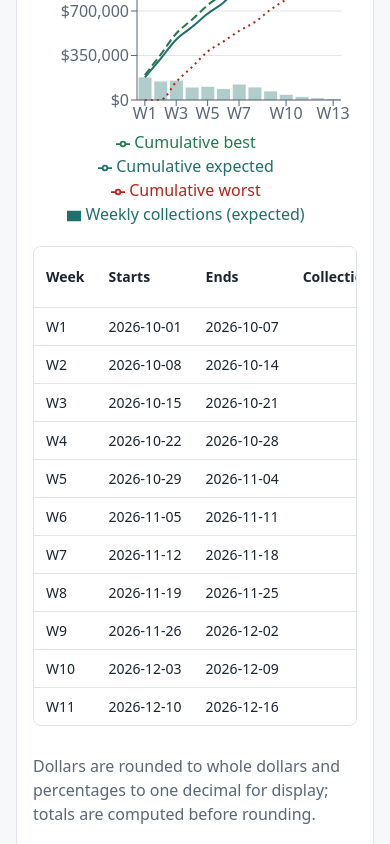
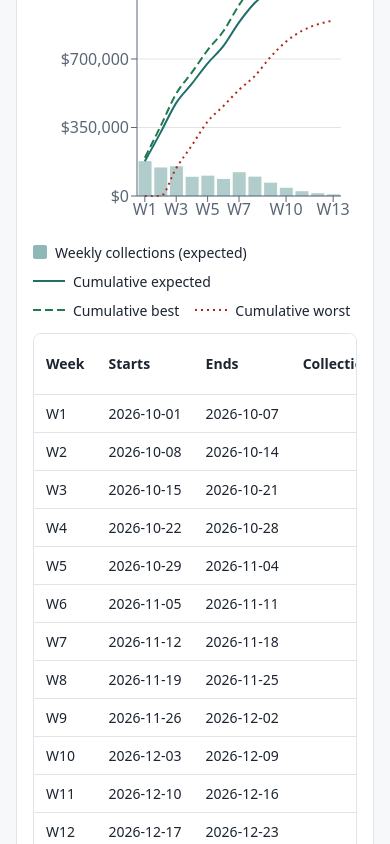
Before and after one commit to bryankiansarmen/cashcast, a React (Vite) app: page / in a window 390 px wide. Shown: the part 1980-2824 px from the top of the page. Built offline with nearby package versions, Linux system fonts and the light colour scheme.

Commit message:
fix(ui): polish responsive layout

```diff
--- a/src/ui/components/DataTable.tsx
+++ b/src/ui/components/DataTable.tsx
@@ -21,6 +21,8 @@ interface Props<T> {
   empty?: ReactNode;
   initialSort?: { key: string; dir: SortDir };
   onExplain?: (id: ExplainId) => void;
+  /** Show every row without a vertical scroll box (still scrolls sideways when too wide). */
+  full?: boolean;
 }
 
 export default function DataTable<T>({
@@ -31,6 +33,7 @@ export default function DataTable<T>({
   empty,
   initialSort,
   onExplain,
+  full,
 }: Props<T>) {
   const [sort, setSort] = useState(initialSort);
   const sortCol = columns.find((c) => c.key === sort?.key);
@@ -40,7 +43,12 @@ export default function DataTable<T>({
     setSort((s) => ({ key, dir: s?.key === key && s.dir === "asc" ? "desc" : "asc" }));
 
   return (
-    <div className="table-scroll" role="region" aria-label={caption} tabIndex={0}>
+    <div
+      className={`table-scroll${full ? " table-full" : ""}`}
+      role="region"
+      aria-label={caption}
+      tabIndex={0}
+    >
       <table className="table">
         <caption className="sr-only">{caption}</caption>
         <thead>
--- a/src/ui/components/ForecastChart.tsx
+++ b/src/ui/components/ForecastChart.tsx
@@ -2,7 +2,6 @@ import {
   Bar,
   CartesianGrid,
   ComposedChart,
-  Legend,
   Line,
   ResponsiveContainer,
   Tooltip,
@@ -25,9 +24,42 @@ const SERIES: Record<ScenarioId, { stroke: string; dash?: string }> = {
   worst: { stroke: "var(--color-bad)", dash: "2 4" },
 };
 
+/** The key sits under the chart, in normal flow, so it can wrap on a narrow screen without covering the plot. */
+function ChartLegend({ view }: { view: ForecastView }) {
+  return (
+    <ul className="chart-legend">
+      <li>
+        <span
+          className="swatch"
+          style={{ background: SERIES[view.scenario].stroke }}
+          aria-hidden="true"
+        />
+        Weekly collections ({SCENARIO_LABELS[view.scenario].toLowerCase()})
+      </li>
+      {(["expected", "best", "worst"] as const).map((id) => (
+        <li key={id}>
+          <svg width="32" height="12" aria-hidden="true">
+            <line
+              x1="0"
+              y1="6"
+              x2="32"
+              y2="6"
+              stroke={SERIES[id].stroke}
+              strokeWidth="2"
+              strokeDasharray={SERIES[id].dash}
+            />
+          </svg>
+          Cumulative {id}
+        </li>
+      ))}
+    </ul>
+  );
+}
+
 export default function ForecastChart({ view }: { view: ForecastView }) {
   const data = chartData(view);
   return (
+    <div>
       <div className="chart" role="img" aria-label={chartSummary(view)}>
         <ResponsiveContainer width="100%" height={320}>
           <ComposedChart data={data} margin={{ top: 8, right: 16, bottom: 8, left: 8 }}>
@@ -46,8 +78,8 @@ export default function ForecastChart({ view }: { view: ForecastView }) {
                 color: "var(--color-text)",
               }}
             />
-          <Legend />
             <Bar
+              isAnimationActive={false}
               dataKey="inflow"
               name={`Weekly collections (${SCENARIO_LABELS[view.scenario].toLowerCase()})`}
               fill={SERIES[view.scenario].stroke}
@@ -69,5 +101,7 @@ export default function ForecastChart({ view }: { view: ForecastView }) {
           </ComposedChart>
         </ResponsiveContainer>
       </div>
+      <ChartLegend view={view} />
+    </div>
   );
 }
--- a/src/ui/components/ForecastTable.tsx
+++ b/src/ui/components/ForecastTable.tsx
@@ -40,6 +40,7 @@ export default function ForecastTable({
       rows={tableRows(view)}
       rowKey={(r) => r.week}
       onExplain={onExplain}
+      full
     />
   );
 }
--- a/src/ui/pages/BudgetPage.tsx
+++ b/src/ui/pages/BudgetPage.tsx
@@ -92,7 +92,7 @@ export default function BudgetPage({
               ))}
             </select>
           </div>
-          <div className="metric-grid">
+          <div className="metric-grid metric-grid-5">
             {metric(
               "budget.totalSpend",
               "Total spend",
--- a/src/ui/styles/app.css
+++ b/src/ui/styles/app.css
@@ -222,6 +222,7 @@ a {
   text-align: right;
 }
 .th-btn {
+  min-width: 44px;
   min-height: 44px;
   padding: 0;
   border: 0;
@@ -506,3 +507,33 @@ details summary {
   flex-direction: column;
   gap: var(--space-1);
 }
+
+.table-full {
+  max-height: none;
+}
+.chart-legend {
+  display: flex;
+  flex-wrap: wrap;
+  gap: var(--space-2) var(--space-4);
+  margin: var(--space-2) 0 0;
+  padding: 0;
+  list-style: none;
+  font-size: var(--text-sm);
+}
+.chart-legend li {
+  display: inline-flex;
+  align-items: center;
+  gap: var(--space-2);
+}
+.swatch {
+  display: inline-block;
+  width: 14px;
+  height: 14px;
+  border-radius: 2px;
+  opacity: 0.5;
+}
+@media (min-width: 1024px) {
+  .metric-grid-5 {
+    grid-template-columns: repeat(5, 1fr);
+  }
+}
```
Also changed, not shown: 1 other file (tests, documents, lock files or other folders). Lines whose indentation alone changed are shown as unchanged.
